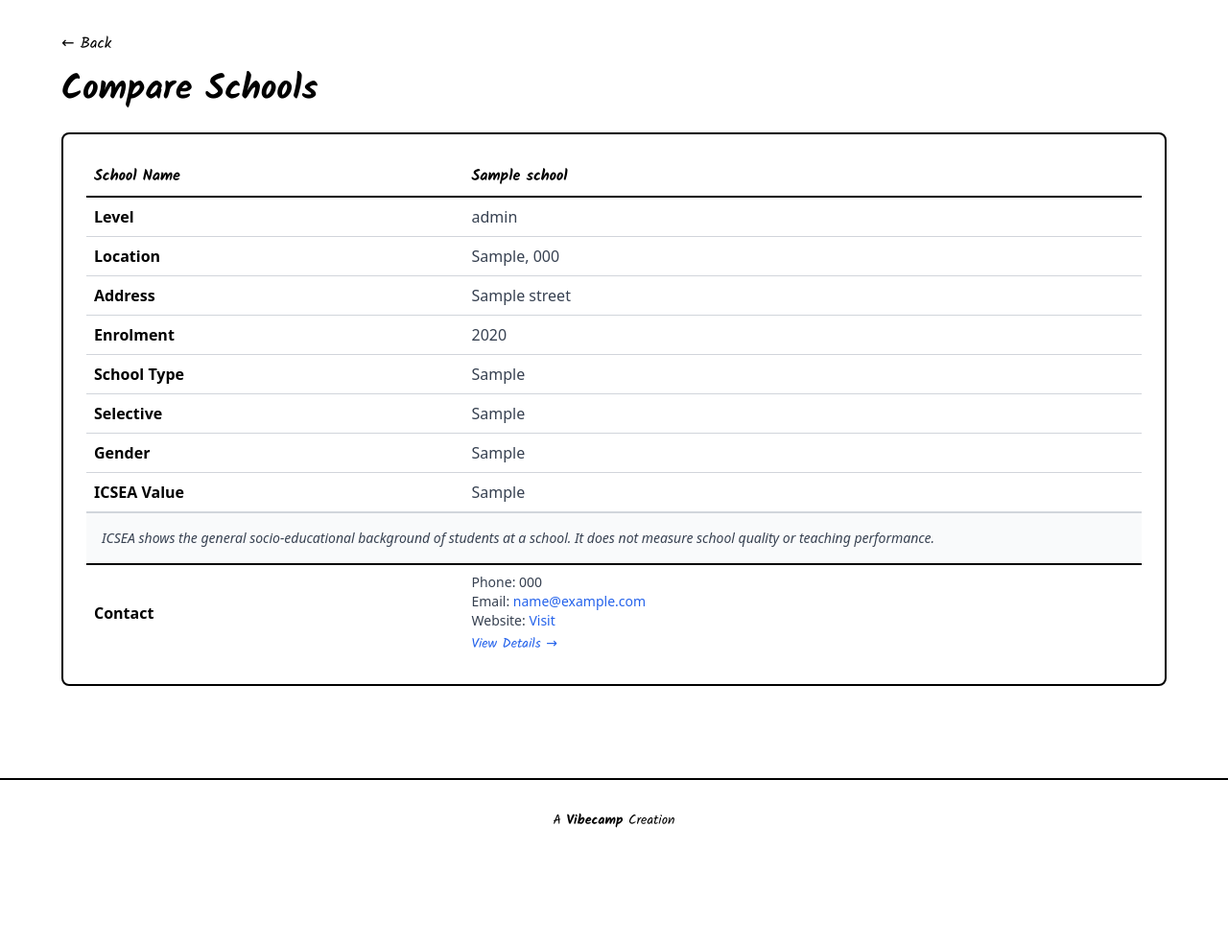
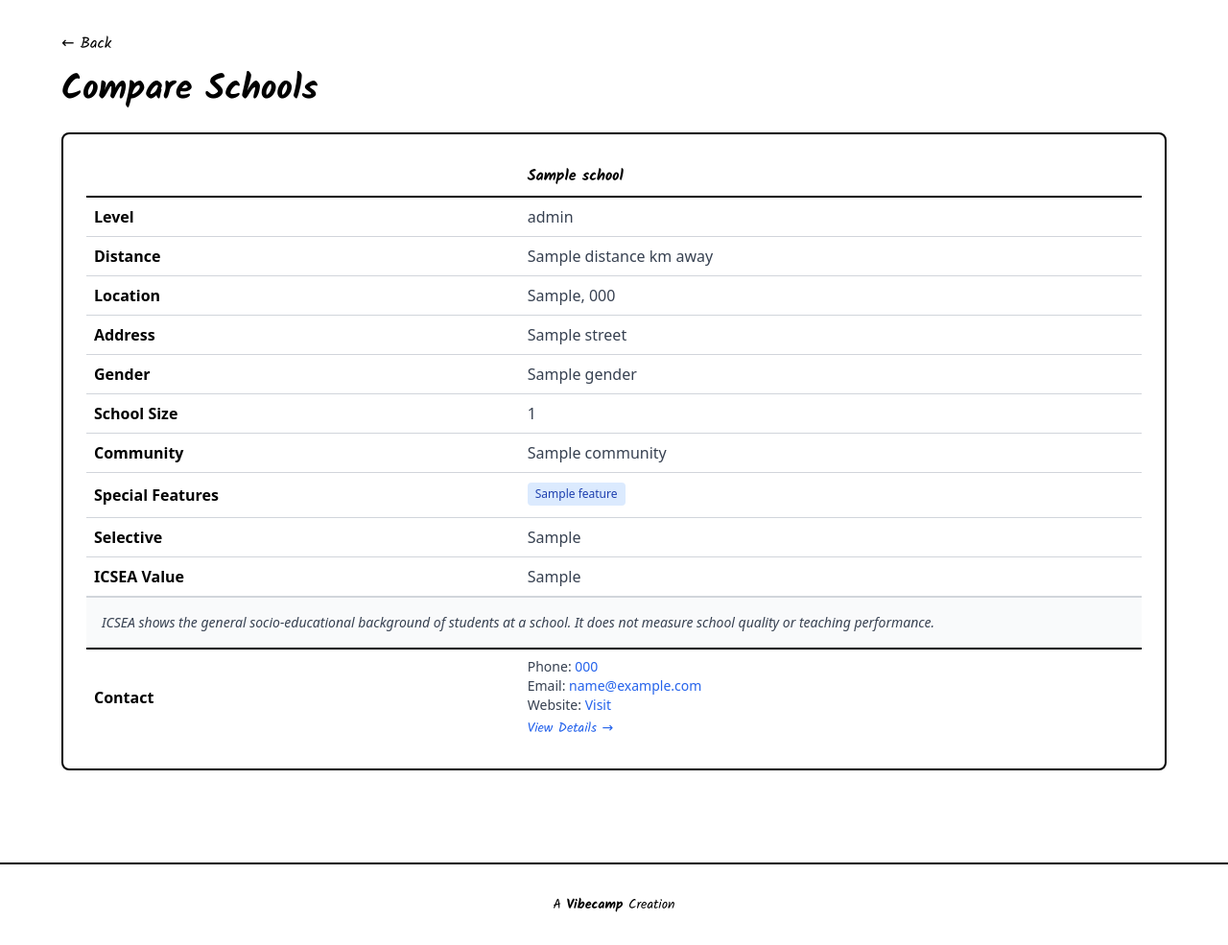
Before and after one commit to lilycandoit/school-finder, a FastAPI app: template app/templates/compare.html in a window 1280 px wide. Shown: the part 66-1051 px from the top of the page at 96% size. Before the commit the page ends 929 px from the top, so only its background shows below. Run offline with FastAPI, Linux system fonts and the light colour scheme; the template is opened without the code that fills it: most values are stand-ins (such as "Sample title", 1, 10 or a date in 2020); some libraries are stand-ins or nearby versions.

Commit message:
fix: refine comparison page and school detail page

```diff
--- a/app/templates/compare.html
+++ b/app/templates/compare.html
@@ -21,9 +21,9 @@
         <table class="w-full border-collapse font-sans">
             <thead>
                 <tr class="border-b-2 border-black">
-                    <th class="text-left p-2 font-hand font-bold text-black">School Name</th>
+                    <th class="text-left p-2 font-hand font-bold text-black"></th>
                     {% for school in schools %}
-                    <th class="text-left p-2 font-hand font-bold text-black">{{ school.school_name or "Not available" }}</th>
+                    <th class="text-left p-2 font-hand font-bold text-black">{{ school.school_name }}</th>
                     {% endfor %}
                 </tr>
             </thead>
@@ -31,29 +31,15 @@
                 <tr class="border-b border-gray-300">
                     <td class="p-2 font-semibold text-black">Level</td>
                     {% for school in schools %}
-                    <td class="p-2 text-gray-700">{{ school.level_of_schooling or "Not available" }}</td>
+                    <td class="p-2 text-gray-700">{{ school.level_of_schooling }}</td>
                     {% endfor %}
                 </tr>
                 <tr class="border-b border-gray-300">
-                    <td class="p-2 font-semibold text-black">Location</td>
+                    <td class="p-2 font-semibold text-black">Distance</td>
                     {% for school in schools %}
                     <td class="p-2 text-gray-700">
-                        {{ school.town_suburb or "Not available" }}{% if school.postcode %}, {{ school.postcode }}{% endif %}
-                    </td>
-                    {% endfor %}
-                </tr>
-                <tr class="border-b border-gray-300">
-                    <td class="p-2 font-semibold text-black">Address</td>
-                    {% for school in schools %}
-                    <td class="p-2 text-gray-700">{{ school.street or "Not available" }}</td>
-                    {% endfor %}
-                </tr>
-                <tr class="border-b border-gray-300">
-                    <td class="p-2 font-semibold text-black">Enrolment</td>
-                    {% for school in schools %}
-                    <td class="p-2 text-gray-700">
-                        {% if school.latest_year_enrolment_fte %}
-                            {{ "%.0f"|format(school.latest_year_enrolment_fte) }}
+                        {% if school.distance is not none %}
+                            {{ school.distance }} km away
                         {% else %}
                             Not available
                         {% endif %}
@@ -61,21 +47,60 @@
                     {% endfor %}
                 </tr>
                 <tr class="border-b border-gray-300">
-                    <td class="p-2 font-semibold text-black">School Type</td>
+                    <td class="p-2 font-semibold text-black">Location</td>
                     {% for school in schools %}
-                    <td class="p-2 text-gray-700">{{ school.school_subtype or "Not available" }}</td>
+                    <td class="p-2 text-gray-700">
+                        {{ school.town_suburb }}{% if school.postcode %}, {{ school.postcode }}{% endif %}
+                    </td>
+                    {% endfor %}
+                </tr>
+                <tr class="border-b border-gray-300">
+                    <td class="p-2 font-semibold text-black">Address</td>
+                    {% for school in schools %}
+                    <td class="p-2 text-gray-700">{{ school.street }}</td>
+                    {% endfor %}
+                </tr>
+                <tr class="border-b border-gray-300">
+                    <td class="p-2 font-semibold text-black">Gender</td>
+                    {% for school in schools %}
+                    <td class="p-2 text-gray-700">{{ school.gender }}</td>
+                    {% endfor %}
+                </tr>
+                <tr class="border-b border-gray-300">
+                    <td class="p-2 font-semibold text-black">School Size</td>
+                    {% for school in schools %}
+                    <td class="p-2 text-gray-700">
+                        {{ school.school_size }}
+                        {% if school.enrolment_raw %}
+                        <span class="text-xs text-gray-500">({{ "%.0f"|format(school.enrolment_raw) }} students)</span>
+                        {% endif %}
+                    </td>
+                    {% endfor %}
+                </tr>
+                <tr class="border-b border-gray-300">
+                    <td class="p-2 font-semibold text-black">Community</td>
+                    {% for school in schools %}
+                    <td class="p-2 text-gray-700">{{ school.community }}</td>
+                    {% endfor %}
+                </tr>
+                <tr class="border-b border-gray-300">
+                    <td class="p-2 font-semibold text-black">Special Features</td>
+                    {% for school in schools %}
+                    <td class="p-2 text-gray-700">
+                        {% if school.special_features %}
+                            {% for feature in school.special_features %}
+                            <span class="inline-block bg-blue-100 text-blue-800 text-xs px-2 py-1 rounded mb-1 mr-1">{{ feature }}</span>
+                            {% endfor %}
+                        {% else %}
+                            <span class="text-gray-500">None listed</span>
+                        {% endif %}
+                    </td>
                     {% endfor %}
                 </tr>
                 <tr class="border-b border-gray-300">
                     <td class="p-2 font-semibold text-black">Selective</td>
                     {% for school in schools %}
-                    <td class="p-2 text-gray-700">{{ school.selective_school or "Not available" }}</td>
-                    {% endfor %}
-                </tr>
-                <tr class="border-b border-gray-300">
-                    <td class="p-2 font-semibold text-black">Gender</td>
-                    {% for school in schools %}
-                    <td class="p-2 text-gray-700">{{ school.school_gender or "Not available" }}</td>
+                    <td class="p-2 text-gray-700">{{ school.selective_school }}</td>
                     {% endfor %}
                 </tr>
                 {% if schools|selectattr("icsea_value")|list|length > 0 %}
@@ -104,7 +129,7 @@
                     {% for school in schools %}
                     <td class="p-2 text-gray-700">
                         {% if school.phone %}
-                            <p class="text-sm">Phone: {{ school.phone }}</p>
+                            <p class="text-sm">Phone: <a href="tel:{{ school.phone }}" class="text-blue-600 hover:underline">{{ school.phone }}</a></p>
                         {% endif %}
                         {% if school.school_email %}
                             <p class="text-sm">Email: <a href="mailto:{{ school.school_email }}" class="text-blue-600 hover:underline">{{ school.school_email }}</a></p>
```
Also changed, not shown: app/routes/school_routes.py (+21 -1 lines), app/templates/detail.html (+39 -8 lines), app/templates/results.html (+6 -3 lines), app/utils/school_display.py (added, +118 -0 lines).
